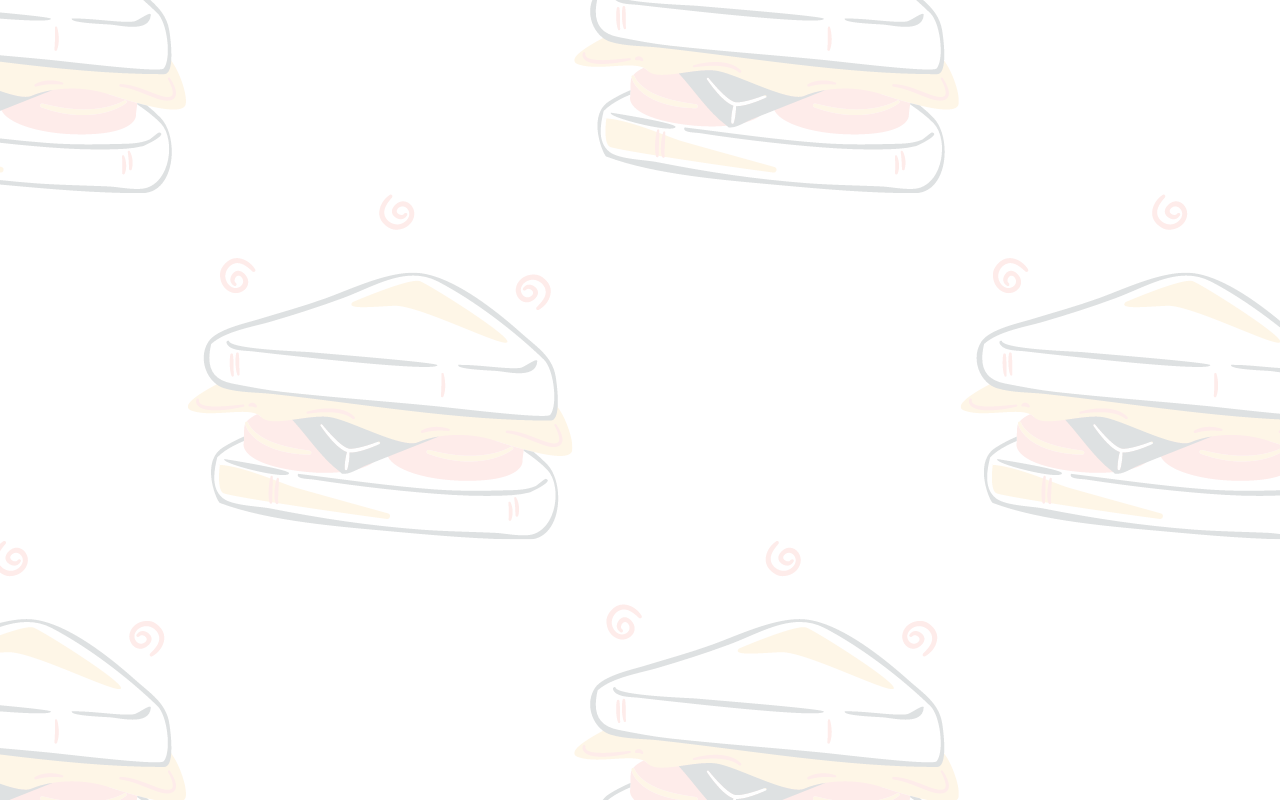
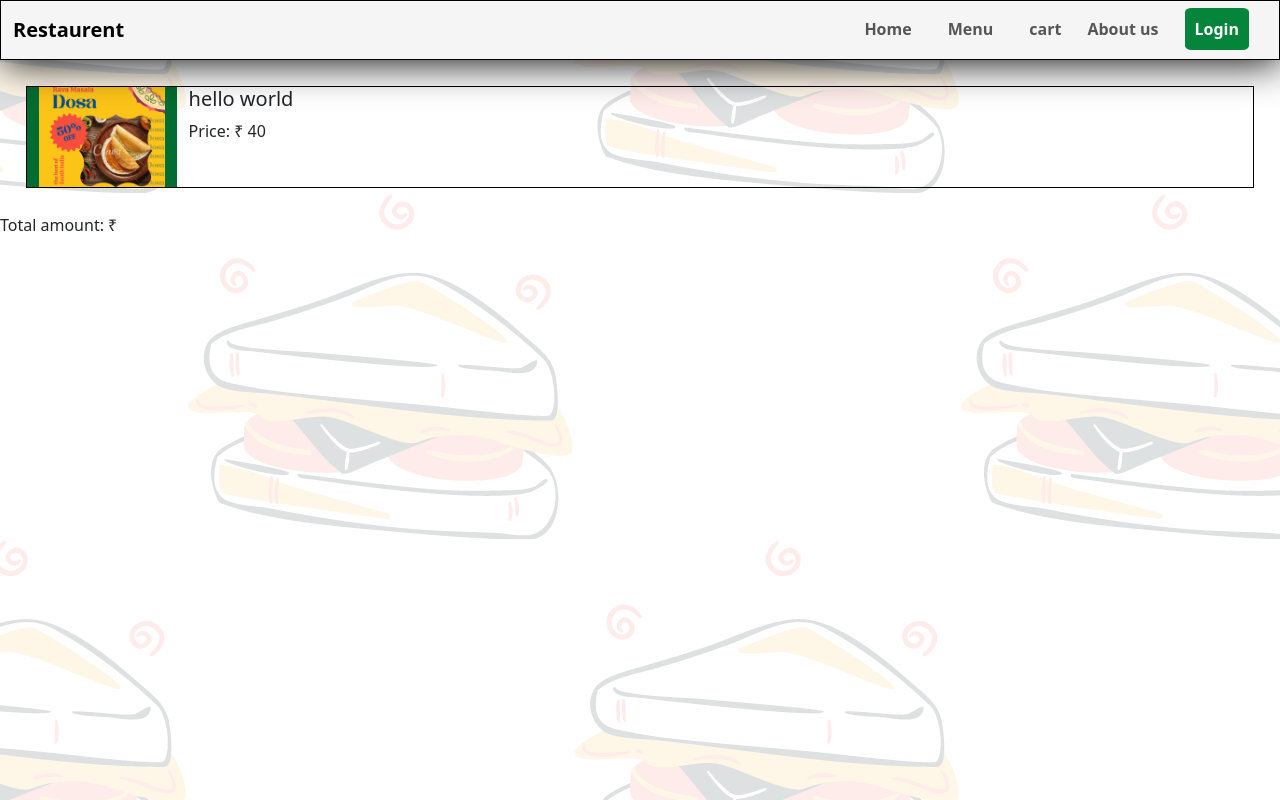
Before and after one commit to manibalaji003/RESTAURENT-WEBSITE, a React (Vite) app in the folder frontend/: page /cart in a window 1280 px wide. Before the commit this address had no page. Built offline with nearby package versions, Linux system fonts and the light colour scheme.

Commit message:
cart commit

```diff
--- a/frontend/src/App.css
+++ b/frontend/src/App.css
@@ -1,6 +1,6 @@
 .navibar{
   background-color: whitesmoke;
-  box-shadow: 5px 5px 40px  black;
+  box-shadow: 2px 2px  40px black;
   border: 1px solid black;
 }
 
@@ -127,11 +127,13 @@ h3,h2{
 .pricetag{
   font-size: 1.2rem;
 }
-.menu-category Button{
+.menu-category .btnadd{
   background-image: linear-gradient(to right top, #026d30, #05843c, #089b49, #0bb357, #0dcc65, #0bd466, #0bdb68, #0be369, #09db5d, #08d351, #07cc44, #06c437);
   border-color: rgb(0, 0, 0);
+}
 
-
+.menu-category .btnremove{
+  background-color: red !important;
 }
 
 .logincontainer{
@@ -168,3 +170,27 @@ background-image: linear-gradient(to right top, #076d21, #0f8f2d, #19b33a, #24d9
 border: none;
 
 }
+
+
+.cartcontainer{
+
+  margin: 2%;
+  border: 1px solid black;
+  display: flex;
+  flex-direction: row;
+  flex-wrap: nowrap;
+  justify-content: left;
+
+}
+
+.cartcontainer .cartimgcontainer{
+  max-width: 150px;
+  max-height: 100px;
+  background: #026d30;
+}
+
+.cartcontainer .cartimgcontainer img{
+  height: 100%;
+  width: 100%;
+  object-fit: cover;
+}
--- a/frontend/src/App.jsx
+++ b/frontend/src/App.jsx
@@ -5,8 +5,12 @@ import Menu from './Pages/Menu'
 import {Routes,Router, BrowserRouter, Route} from 'react-router-dom'
 import LoginPage from './Pages/LoginPage'
 import Signup from './Pages/Signup'
+import Cart from './Pages/Cart'
+import Header from './Components/Header'
 
 function App() {
+
+const [cart, setCart]=useState([ ]);
 
 
   return (
@@ -14,11 +18,12 @@ function App() {
 
 
 <BrowserRouter>
-
+        <Header />
         <Routes>
-            <Route path='/' element={<Home />} />
+            <Route path='/' element={<Home   />} />
             <Route path='/loginpage' element={<LoginPage />} />
-            <Route path='/menu' element={<Menu />} />
+            <Route path='/menu' element={<Menu  cart={cart} setCart={setCart} />} />
+            <Route path='cart' element={<Cart  cart={cart}  />} />
             <Route path='/signup' element={<Signup />} />
 
           </Routes>
--- a/frontend/src/Components/Header.jsx
+++ b/frontend/src/Components/Header.jsx
@@ -12,7 +12,7 @@ const Header = () => {
             <Nav >
             <Nav.Link href="" className='navtext' style={{ fontWeight:'600'}}>Home</Nav.Link>
             <Nav.Link href="/menu" className='navtext' style={{ fontWeight:'600'}}>Menu</Nav.Link>
-           <Nav.Link href="/" className='navtext cart' style={{ fontWeight:'600'}} >cart</Nav.Link>
+           <Nav.Link href="cart" className='navtext cart' style={{ fontWeight:'600'}} >cart</Nav.Link>
             <Nav.Link href="/" style={{ fontWeight:'600'}}>About us</Nav.Link>
             <Nav.Link href="loginpage" className='navtext' style={{ fontWeight:'600'}}><span className='loginbutton'>Login</span></Nav.Link>
           </Nav>
--- /dev/null
+++ b/frontend/src/Pages/Cart.jsx
@@ -0,0 +1,23 @@
+import React from 'react'
+import { Container, Image } from 'react-bootstrap'
+import image from '../assets/poster1.png'
+
+const Cart = ({cart}) => {
+  return (
+    <>
+
+        <div className='cartcontainer'>
+            <Container  className='cartimgcontainer'>
+                <Image src={image} alt='image' />
+            </Container>
+            <Container>
+                <h5>hello world</h5>
+                <p>Price: &#8377; 40</p>
+            </Container>
+        </div>
+        Total amount:  &#8377;
+    </>
+  )
+}
+
+export default Cart
--- a/frontend/src/Pages/Home.jsx
+++ b/frontend/src/Pages/Home.jsx
@@ -12,7 +12,7 @@ const Home = () => {
     <>
 
 
-       <Header />
+
 
 
 
--- a/frontend/src/Pages/Menu.jsx
+++ b/frontend/src/Pages/Menu.jsx
@@ -1,17 +1,17 @@
-import React, { useEffect, useState } from 'react';
+import React, { useEffect, useState, useCallback } from 'react';
 import axios from 'axios';
 import { Container, Card, Button } from 'react-bootstrap';
 import Header from '../Components/Header';
-import {MagnifyingGlass} from 'react-loader-spinner'
+import { MagnifyingGlass } from 'react-loader-spinner';
 
 const StarRating = ({ count }) => {
   const stars = Array.from({ length: count }, (_, index) => (
-  <span> <i key={index} className="bi bi-star-fill" style={{ color: 'rgb(218,165,32)' }}></i>&nbsp;</span>
+    <span key={index}><i className="bi bi-star-fill" style={{ color: 'rgb(218,165,32)' }}></i>&nbsp;</span>
   ));
   return <span>{stars}</span>;
 };
 
-const Menu = () => {
+const Menu = ({ cart, setCart }) => {
   const [itemData, setItemData] = useState({});
   const [loading, setLoading] = useState(true);
 
@@ -23,18 +23,22 @@ const Menu = () => {
       } catch (error) {
         console.error('Error fetching data:', error);
       } finally {
-        setTimeout(()=>{setLoading(false)},3000);
+        setTimeout(() => { setLoading(false); }, 3000);
       }
     };
     fetchData();
   }, []);
 
-  useEffect(() => {
-    console.log('itemData:', itemData);
-  }, [itemData]);
+  const addCart = useCallback((item) => {
+    setCart((prevCart) => [...prevCart, item]);
+  }, [setCart]);
+
+  const removeCart = useCallback((item) => {
+    setCart((prevCart) => prevCart.filter((c) => c.id !== item.id));
+  }, [setCart]);
 
   if (loading) {
-    return(
+    return (
       <div className='loader'>
         <MagnifyingGlass
           visible={true}
@@ -46,26 +50,25 @@ const Menu = () => {
           glassColor="#026d30"
           color="#05843"
         />
-    </div>);
+      </div>
+    );
   }
 
   return (
     <>
-      <Header /> <br/> <br />
       {Object.keys(itemData).map(category => (
-        <div key={category} >
+        <div key={category}>
           <h2>{category}</h2>
-          <div className="menu-category ">
+          <div className="menu-category">
             <hr />
             {itemData[category].map(item => (
-
               <Card key={item.id} style={{ width: '18rem', margin: '1rem' }}>
                 <Card.Img variant="top" src={item.image} width={150} height={150} />
                 <Card.Body>
                   <Card.Title>{item.name}</Card.Title>
                   <Card.Text>
                     <Container className='item-description'>
-                  Description:<br/> {item.description}
+                      Description:<br /> {item.description}
                     </Container>
                   </Card.Text>
 
@@ -73,22 +76,24 @@ const Menu = () => {
                     Rating: <StarRating count={item.rating} />
                   </Card.Subtitle>
                   <Container className='d-flex justify-content-end'>
-                <Container className='d-flex justify-content-between ' style={{marginBottom:'0px'}}>
+                    <Container className='d-flex justify-content-between ' style={{ marginBottom: '0px' }}>
                       <b className='pricetag'>&#8377; {item.price.toFixed(2)}</b>
-                  <Button>Add to cart</Button>
+
+                      {cart.includes(item) ?
+                        <Button className='btnremove' onClick={() => removeCart(item)}>Remove</Button> :
+                        <Button className='btnadd' onClick={() => addCart(item)}>Add to cart</Button>
+                      }
                     </Container>
                   </Container>
                 </Card.Body>
               </Card>
-
             ))}
           </div>
-            <hr/>
+          <hr />
         </div>
       ))}
     </>
   );
 };
 
-
 export default Menu;
```
Lines whose indentation alone changed are shown as unchanged.
